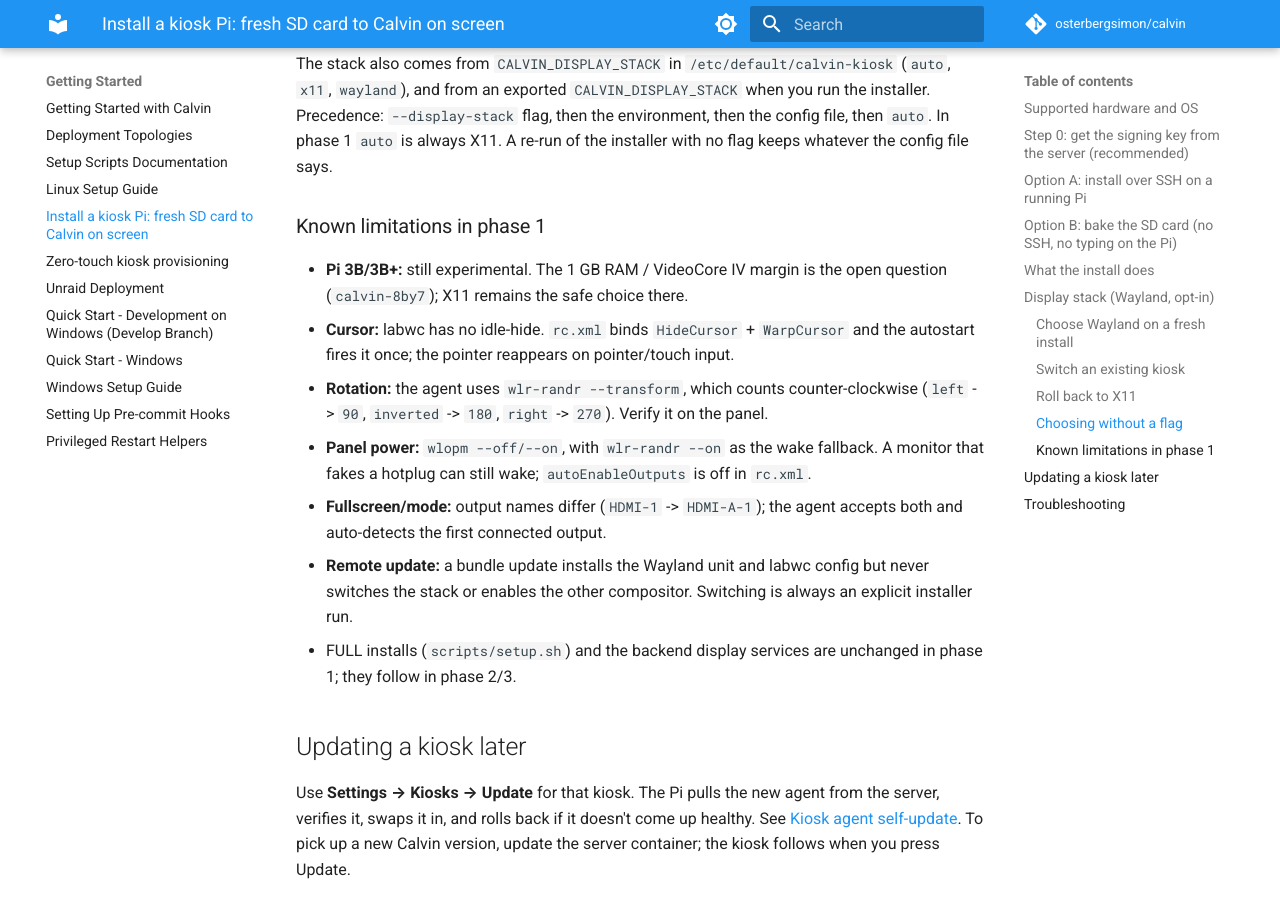
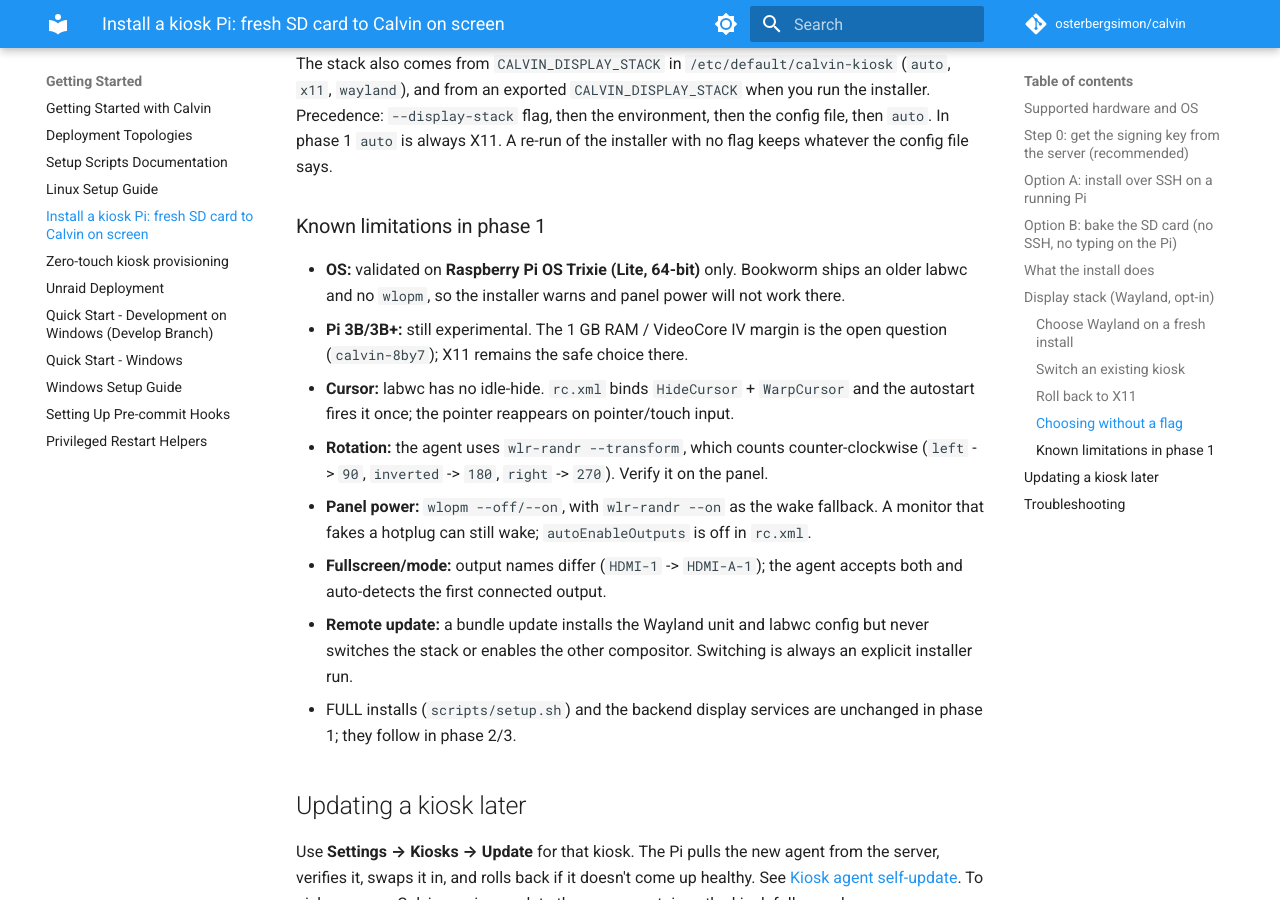
Before and after one commit to osterbergsimon/calvin, an MkDocs documentation site: the page built from docs/setup/KIOSK_INSTALL.md, in a window 1280 px wide and 900 px high, scrolled down 4912 px. Built offline with MkDocs 1.6.1 and Material for MkDocs 9.7.7, drawn with Linux system fonts in a browser that asks for light colours; comment, search, counter and statistics services are not loaded.

Commit message:
test(kiosk): check the Wayland packages resolve on Trixie
The Pi OS smoke job only resolved the X11 kiosk packages, so a labwc/
wlr-randr/wlopm/wtype availability break would only show up on a Pi.
Bookworm is skipped on purpose: it ships an older labwc and no wlopm, so
setup now warns - without failing - when Wayland is requested there.

```diff
--- a/docs/setup/KIOSK_INSTALL.md
+++ b/docs/setup/KIOSK_INSTALL.md
@@ -212,6 +212,9 @@
 
 ### Known limitations in phase 1
 
+- **OS:** validated on **Raspberry Pi OS Trixie (Lite, 64-bit)** only. Bookworm
+  ships an older labwc and no `wlopm`, so the installer warns and panel power will
+  not work there.
 - **Pi 3B/3B+:** still experimental. The 1 GB RAM / VideoCore IV margin is the open
   question (`calvin-8by7`); X11 remains the safe choice there.
 - **Cursor:** labwc has no idle-hide. `rc.xml` binds `HideCursor` + `WarpCursor` and
```
Also changed, not shown: 2 other files.
